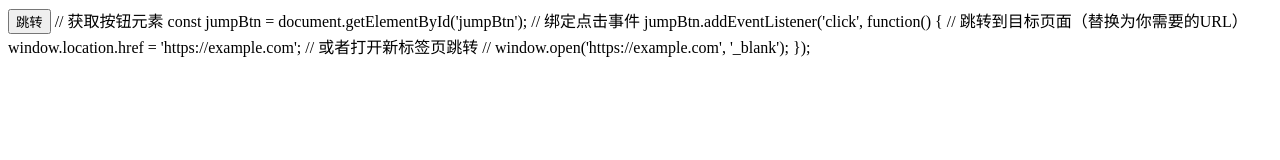
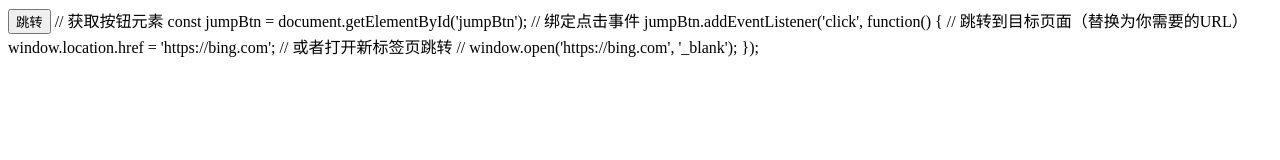
Before and after one commit to woshihuinao/huinao1system, a plain HTML site: page 4.html in a window 1280 px wide. Drawn offline with Linux system fonts and the light colour scheme.

Commit message:
Update 4.html

```diff
--- a/4.html
+++ b/4.html
@@ -8,10 +8,10 @@ const jumpBtn = document.getElementById('jumpBtn');
 // 绑定点击事件
 jumpBtn.addEventListener('click', function() {
   // 跳转到目标页面（替换为你需要的URL）
-  window.location.href = 'https://example.com';
+  window.location.href = 'https://bing.com';
 
   // 或者打开新标签页跳转
-  // window.open('https://example.com', '_blank');
+  // window.open('https://bing.com', '_blank');
 });
 
   </scrpt>
```
